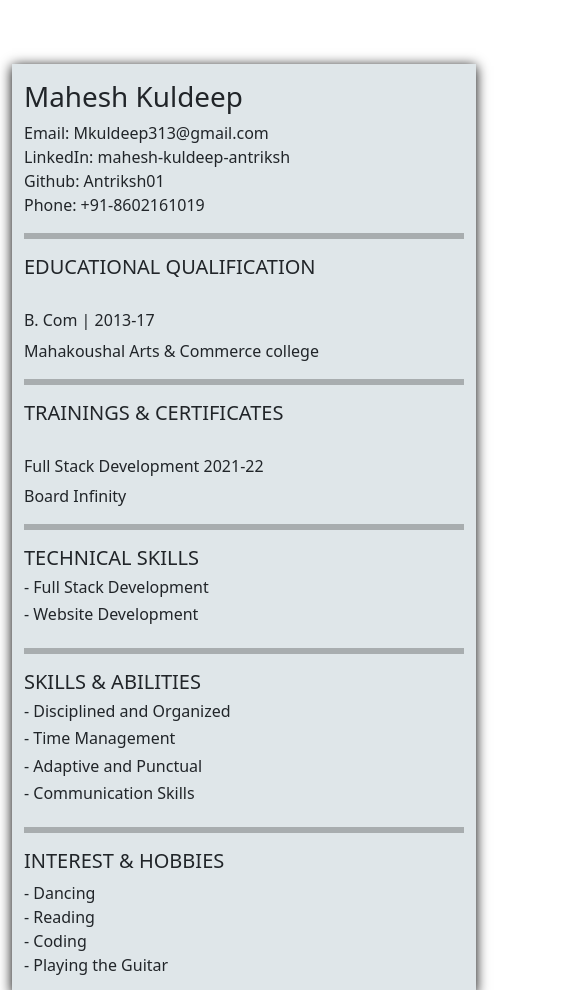
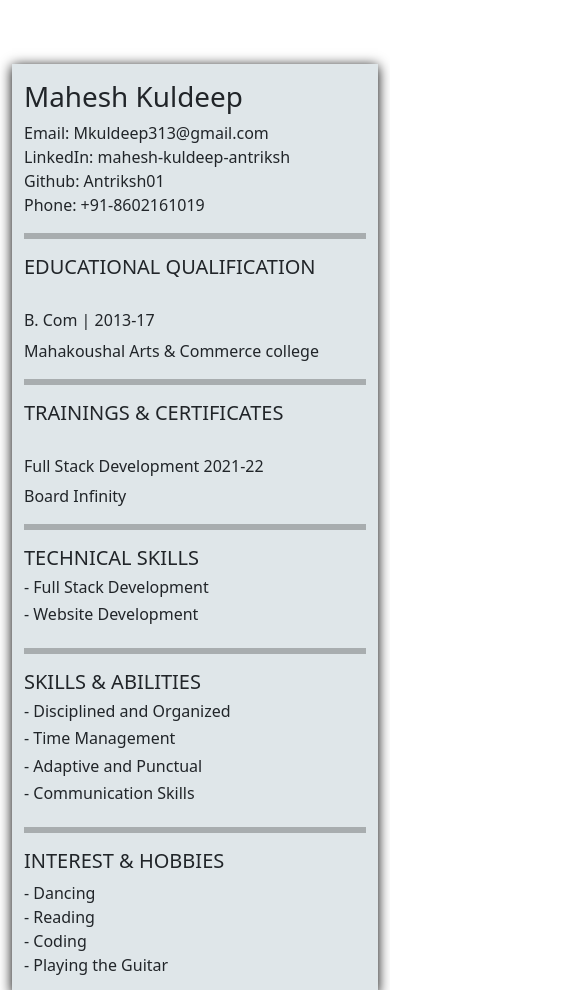
Before and after one commit to Antriksh01/BI_MaheshKuldeep_Resume.github.io, a plain HTML site: page index.html in a window 390 px wide. Shown: the top 990 px of the page, 585 px wide, since content can reach past the window. Drawn offline with nearby package versions, Linux system fonts and the light colour scheme.

Commit message:
line changes

```diff
--- a/style.css
+++ b/style.css
@@ -87,11 +87,15 @@ h3:hover{
         flex-direction: column;
         align-items: flex-start;
     }
-    .leftsec .rightsec{
+    .leftsec{
+        max-width: 100%;
+    }
+    .rightsec{
         max-width: 100%;
     }
     footer{
         margin-top: 2rem;
+        float: right;
     }
 
   }
```
